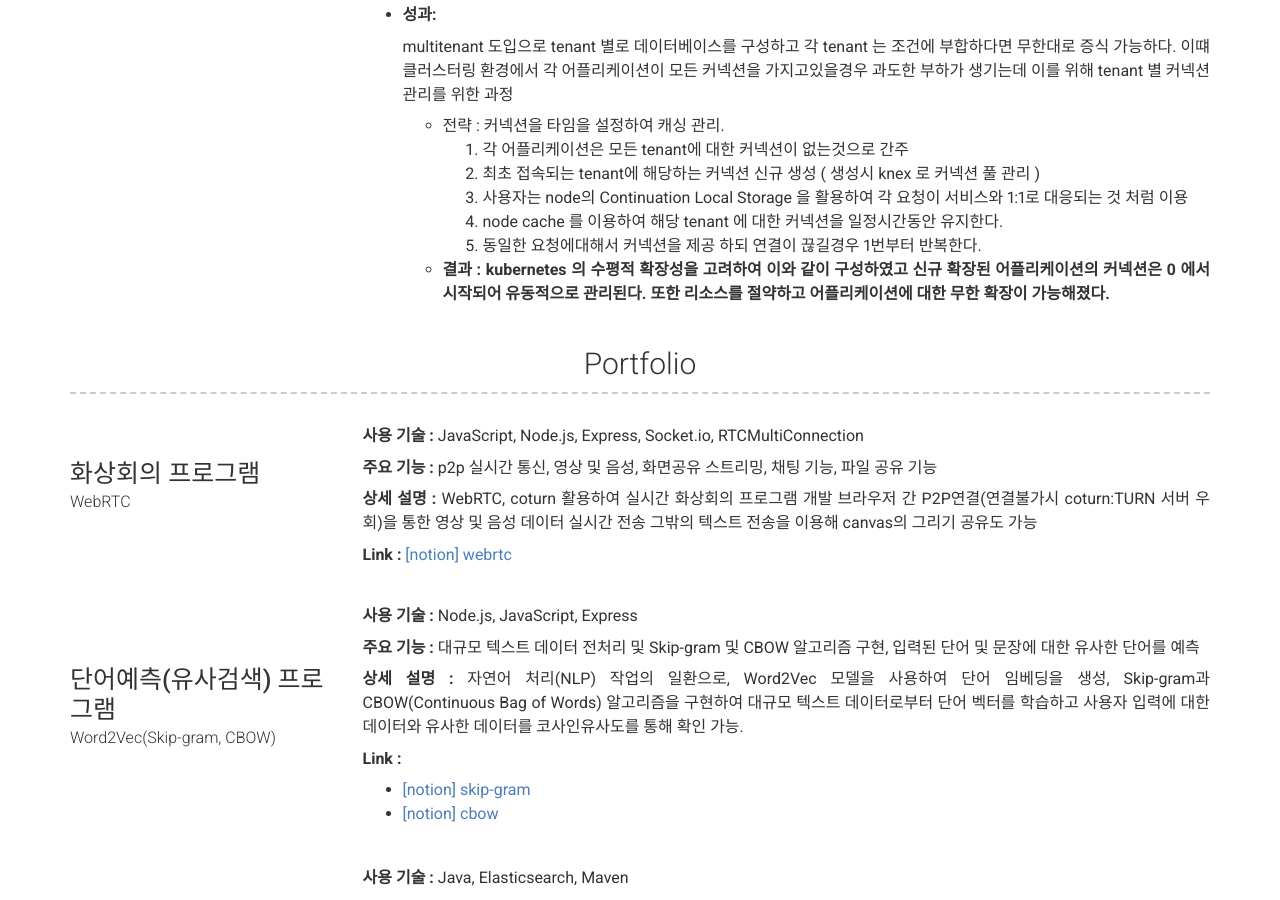
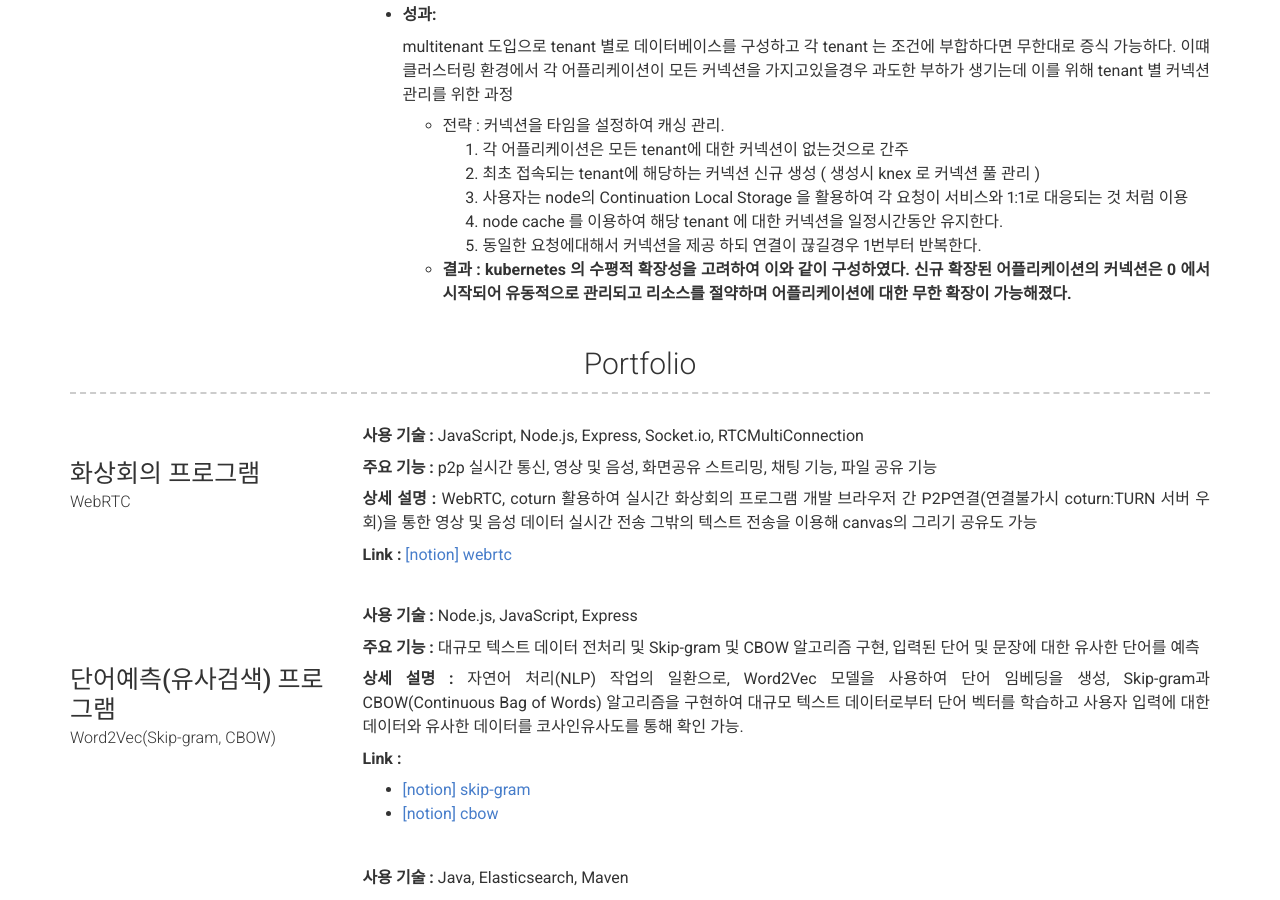
Before and after one commit to sihyeonleee/sihyeonleee.github.io, a Jekyll site: the page built from index.md, in a window 1280 px wide and 900 px high, scrolled down 3914 px. Built offline with Jekyll 4.4.1, drawn with Linux system fonts in a browser that asks for light colours; nearby versions of some CDN libraries.

Commit message:
no message

```diff
--- a/_config.yml
+++ b/_config.yml
@@ -285,8 +285,8 @@ content:
               3. 사용자는 node의 Continuation Local Storage 을 활용하여 각 요청이 서비스와 1:1로 대응되는 것 처럼 이용
               4. node cache 를 이용하여 해당 tenant 에 대한 커넥션을 일정시간동안 유지한다.
               5. 동일한 요청에대해서 커넥션을 제공 하되 연결이 끊길경우 1번부터 반복한다.
-            - **결과 : kubernetes 의 수평적 확장성을 고려하여 이와 같이 구성하였고 신규 확장된 어플리케이션의 커넥션은
-              0 에서 시작되어 유동적으로 관리된다. 또한 리소스를 절약하고 어플리케이션에 대한 무한 확장이 가능해졌다.**
+            - **결과 : kubernetes 의 수평적 확장성을 고려하여 이와 같이 구성하였다. 신규 확장된 어플리케이션의 커넥션은
+              0 에서 시작되어 유동적으로 관리되고 리소스를 절약하며 어플리케이션에 대한 무한 확장이 가능해졌다.**
   - title: Portfolio
     layout: list
     content:
```
